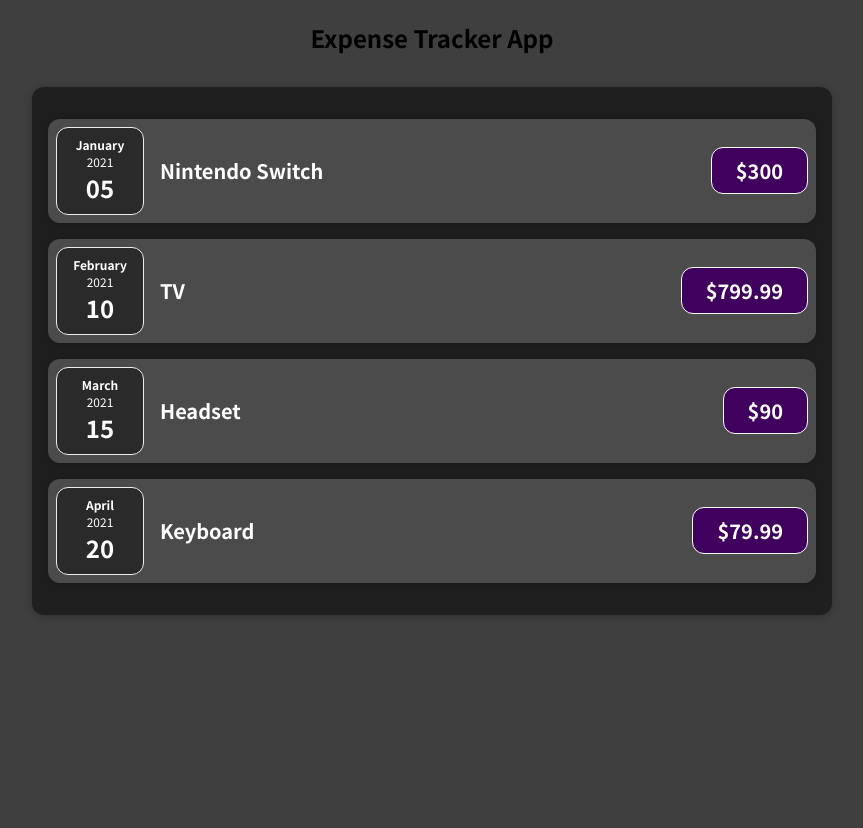
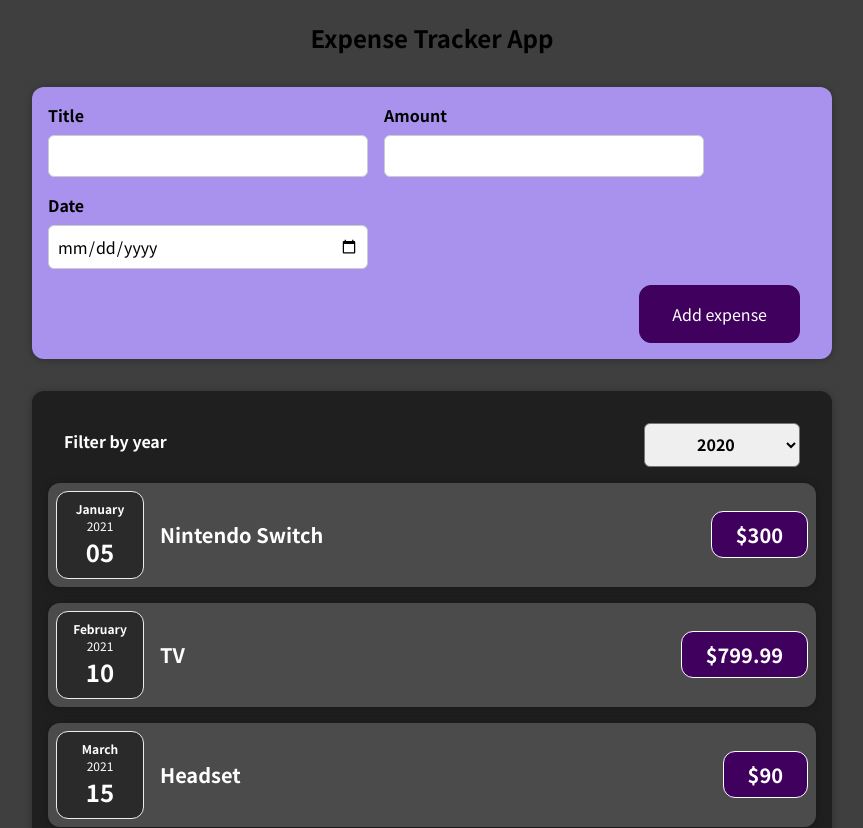
Before and after one commit to zessin/react-expense-tracker, a React (Create React App) app: page / in a window 1280 px wide. Shown: the top 828 px of the page, without its empty margins (208-1071 px from the left). Before the commit the page ends 800 px from the top, so only its background shows below. Built offline with nearby package versions, Linux system fonts and the light colour scheme.

Commit message:
Working with states to create a form for adding expenses

```diff
--- a/src/App.js
+++ b/src/App.js
@@ -1,5 +1,6 @@
 import "./App.css";
-import Expenses from "./components/expenses/Expenses"
+import Expenses from "./components/expenses/Expenses";
+import NewExpense from "./components/expenses/NewExpense";
 
 const App = () => {
   const expenses = [
@@ -25,9 +26,14 @@
     },
   ];
 
+  const addExpenseHandler = (expense) => {
+    console.log(expense);
+  };
+
   return (
     <div>
       <h2 align="center">Expense Tracker App</h2>
+      <NewExpense onAddExpense={addExpenseHandler} />
       <Expenses items={expenses} />
     </div>
   );
--- /dev/null
+++ b/src/components/expenses/ExpenseForm.css
@@ -0,0 +1,26 @@
+.new-expense__controls {
+  display: flex;
+  flex-wrap: wrap;
+  gap: 1rem;
+  margin-bottom: 1rem;
+  text-align: left;
+}
+
+.new-expense__control label {
+  font-weight: bold;
+  margin-bottom: 0.5rem;
+  display: block;
+}
+
+.new-expense__control input {
+  font: inherit;
+  padding: 0.5rem;
+  border-radius: 6px;
+  border: 1px solid #ccc;
+  width: 20rem;
+  max-width: 100%;
+}
+
+.new-expense__actions {
+  text-align: right;
+}
--- /dev/null
+++ b/src/components/expenses/ExpenseForm.js
@@ -0,0 +1,123 @@
+import React, { useState } from "react";
+
+import "./ExpenseForm.css";
+
+const ExpenseForm = (props) => {
+  const [newTitle, setNewTitle] = useState("");
+  const [newAmount, setNewAmount] = useState("");
+  const [newDate, setNewDate] = useState("");
+
+  const titleChangeHandler = (event) => {
+    setNewTitle(event.target.value);
+  };
+
+  const amountChangeHandler = (event) => {
+    setNewAmount(event.target.value);
+  };
+
+  const dateChangeHandler = (event) => {
+    setNewDate(event.target.value);
+  };
+
+  const submitHandler = (event) => {
+    event.preventDefault();
+
+    const expenseData = {
+      title: newTitle,
+      amount: newAmount,
+      date: new Date(newDate),
+    };
+
+    props.onSaveExpenseData(expenseData);
+
+    setNewTitle("");
+    setNewAmount("");
+    setNewDate("");
+  };
+
+  //The same could also be achieved by using only one state, storing an object as below
+  //Some key notes:
+  //- the use of spread to copy old values from the previous object
+  //- the use of an arrow function receiving the correct previousState
+
+  // const [userInput, setUserInput] = useState({
+  //   title: "",
+  //   amount: "",
+  //   date: "",
+  // });
+
+  // const titleChangeHandler = (event) => {
+  //   setUserInput((previousState) => {
+  //     return {
+  //       ...previousState,
+  //       title: event.target.value,
+  //     };
+  //   });
+  // };
+
+  // const amountChangeHandler = (event) => {
+  //   setUserInput((previousState) => {
+  //     return {
+  //       ...previousState,
+  //       amount: event.target.value,
+  //     };
+  //   });
+  // };
+
+  // const dateChangeHandler = (event) => {
+  //   setUserInput((previousState) => {
+  //     return {
+  //       ...previousState,
+  //       date: event.target.value,
+  //     };
+  //   });
+  // };
+
+  // const submitHandler = (event) => {
+  //   event.preventDefault();
+
+  //   const expenseData = {
+  //     title: userInput.title,
+  //     amount: userInput.amount,
+  //     date: new Date(userInput.date),
+  //   };
+
+  //   console.log(expenseData);
+  // };
+
+  return (
+    <form onSubmit={submitHandler}>
+      <div className="new-expense__controls">
+        <div className="new-expense__control">
+          <label>Title</label>
+          <input type="text" value={newTitle} onChange={titleChangeHandler} />
+        </div>
+        <div className="new-expense__control">
+          <label>Amount</label>
+          <input
+            type="number"
+            value={newAmount}
+            min="0.01"
+            step="0.01"
+            onChange={amountChangeHandler}
+          />
+        </div>
+        <div className="new-expense__control">
+          <label>Date</label>
+          <input
+            type="date"
+            value={newDate}
+            min="2019-01-01"
+            max="2022-12-31"
+            onChange={dateChangeHandler}
+          />
+        </div>
+      </div>
+      <div className="new-expense__actions">
+        <button type="submit">Add expense</button>
+      </div>
+    </form>
+  );
+};
+
+export default ExpenseForm;
--- a/src/components/expenses/Expenses.js
+++ b/src/components/expenses/Expenses.js
@@ -1,12 +1,24 @@
-import React from "react";
+import React, { useState } from "react";
 
+import "./Expenses.css";
 import ExpenseItem from "./ExpenseItem";
 import Card from "../ui/Card";
-import "./Expenses.css";
+import ExpensesFilter from "./ExpensesFilter";
 
 const Expenses = (props) => {
+  const [filteredYear, setFilteredYear] = useState("2020");
+
+  const filterChangeHandler = (filteredYear) => {
+    setFilteredYear(filteredYear);
+  };
+
   return (
+    <div>
       <Card className="expenses">
+        <ExpensesFilter
+          filteredYear={filteredYear}
+          onChangeFilter={filterChangeHandler}
+        />
         <ExpenseItem
           title={props.items[0].title}
           amount={props.items[0].amount}
@@ -28,6 +40,7 @@
           date={props.items[3].date}
         />
       </Card>
+    </div>
   );
 };
 
--- /dev/null
+++ b/src/components/expenses/ExpensesFilter.css
@@ -0,0 +1,24 @@
+.expenses-filter {
+  color: white;
+  padding: 0 1rem;
+}
+
+.expenses-filter__control {
+  display: flex;
+  width: 100%;
+  align-items: center;
+  justify-content: space-between;
+  margin: 1rem 0;
+}
+
+.expenses-filter label {
+  font-weight: bold;
+  margin-bottom: 0.5rem;
+}
+
+.expenses-filter select {
+  font: inherit;
+  padding: 0.5rem 3rem;
+  font-weight: bold;
+  border-radius: 6px;
+}
--- /dev/null
+++ b/src/components/expenses/ExpensesFilter.js
@@ -0,0 +1,25 @@
+import React from "react";
+
+import "./ExpensesFilter.css";
+
+const ExpensesFilter = (props) => {
+  const yearChangeHandler = (event) => {
+    props.onChangeFilter(event.target.value);
+  };
+
+  return (
+    <div className="expenses-filter">
+      <div className="expenses-filter__control">
+        <label>Filter by year</label>
+        <select value={props.filteredYear} onChange={yearChangeHandler}>
+          <option value="2022">2022</option>
+          <option value="2021">2021</option>
+          <option value="2020">2020</option>
+          <option value="2019">2019</option>
+        </select>
+      </div>
+    </div>
+  );
+};
+
+export default ExpensesFilter;
--- /dev/null
+++ b/src/components/expenses/NewExpense.css
@@ -0,0 +1,38 @@
+.new-expense {
+  background-color: #a892ee;
+  padding: 1rem;
+  margin: 2rem auto;
+  width: 50rem;
+  max-width: 95%;
+  border-radius: 12px;
+  text-align: center;
+  box-shadow: 0 1px 8px rgba(0, 0, 0, 0.25);
+}
+
+.new-expense button {
+  font: inherit;
+  cursor: pointer;
+  padding: 1rem 2rem;
+  border: 1px solid #40005d;
+  background-color: #40005d;
+  color: white;
+  border-radius: 12px;
+  margin-right: 1rem;
+}
+
+.new-expense button:hover,
+.new-expense button:active {
+  background-color: #510674;
+  border-color: #510674;
+}
+
+.new-expense button.alternative {
+  color: #220131;
+  border-color: transparent;
+  background-color: transparent;
+}
+
+.new-expense button.alternative:hover,
+.new-expense button.alternative:active {
+  background-color: #ddb3f8;
+}
--- /dev/null
+++ b/src/components/expenses/NewExpense.js
@@ -0,0 +1,22 @@
+import React from "react";
+
+import "./NewExpense.css";
+import ExpenseForm from "./ExpenseForm";
+
+const NewExpense = (props) => {
+  const saveExpenseDataHandler = (newExpenseData) => {
+    const expenseData = {
+      ...newExpenseData,
+      id: Math.random().toString(),
+    };
+    props.onAddExpense(expenseData);
+  };
+
+  return (
+    <div className="new-expense">
+      <ExpenseForm onSaveExpenseData={saveExpenseDataHandler} />
+    </div>
+  );
+};
+
+export default NewExpense;
```
Also changed, not shown: src/components/expenses/ExpenseItem.css (line endings or trailing spaces). Lines whose indentation alone changed are shown as unchanged.
